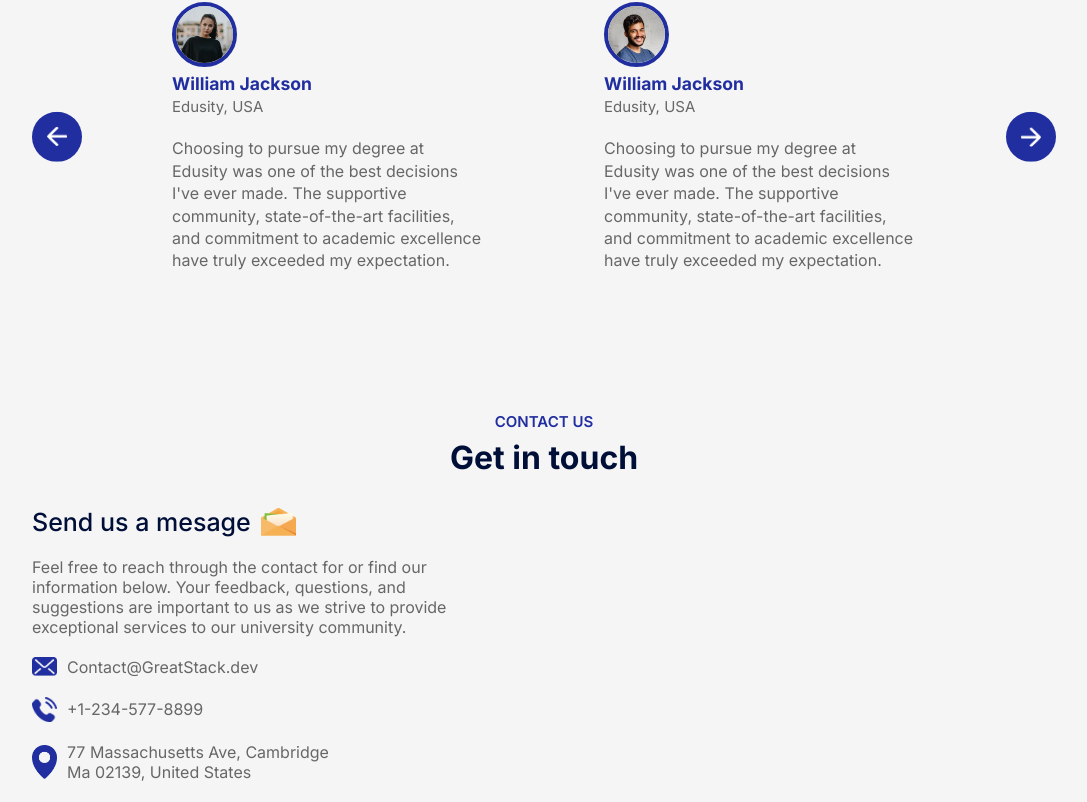
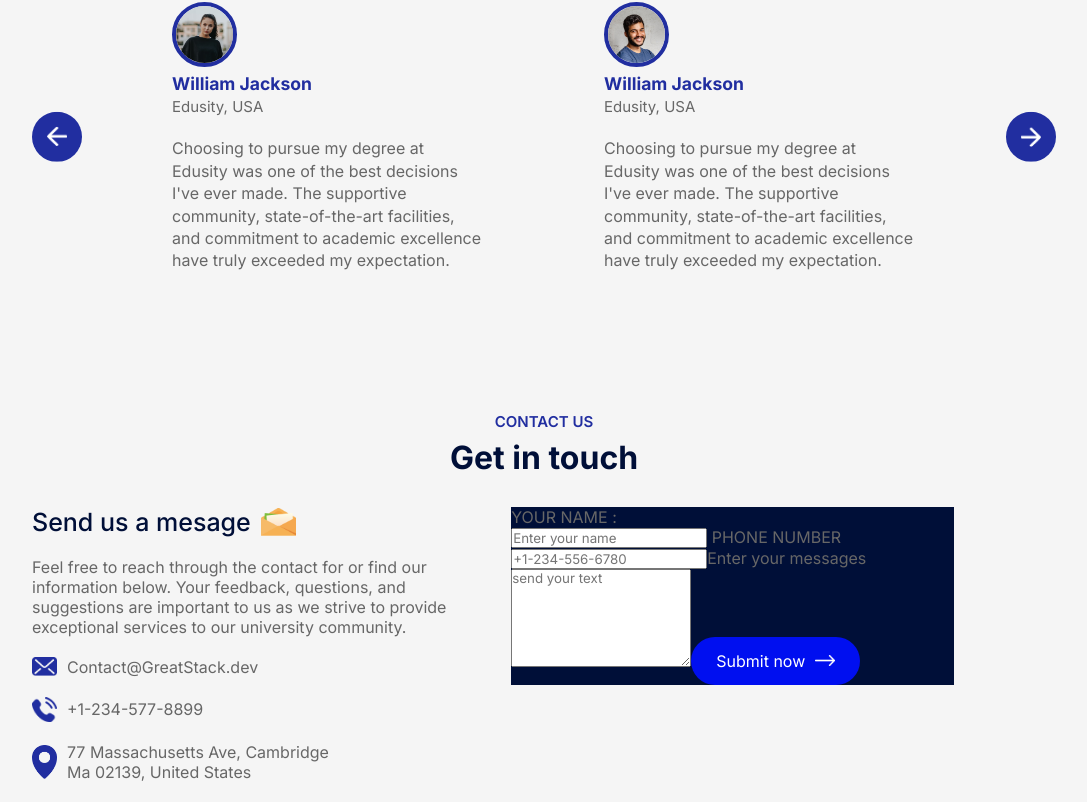
Before and after one commit to Developerfiyin/edusity-webpage, a React (Vite) app: page / in a window 1280 px wide. Shown: the part 2704-3506 px from the top of the page, without its empty margins (96-1183 px from the left). Built offline with nearby package versions, Linux system fonts and the light colour scheme.

Commit message:
added form to the other div of the class contact-col

```diff
--- a/src/Components/Contact/contact.css
+++ b/src/Components/Contact/contact.css
@@ -39,3 +39,6 @@
   width: 25px;
   margin-right: 10px;
 }
+form {
+  background-color: #000f38;
+}
--- a/src/Components/Contact/contact.jsx
+++ b/src/Components/Contact/contact.jsx
@@ -3,6 +3,7 @@ import msgicon from "../../assets/msg-icon.png";
 import mailicon from "../../assets/mail-icon.png";
 import phoneicon from "../../assets/phone-icon.png";
 import locationicon from "../../assets/location-icon.png";
+import arrwwhite from "../../assets/white-arrow.png";
 
 const Contact = () => {
   return (
@@ -36,7 +37,35 @@ const Contact = () => {
           </li>
         </ul>
       </div>
-      <div className="contact-col"></div>
+      <div className="contact-col">
+        <form>
+          <label htmlFor="Name"> YOUR NAME :</label> <br />
+          <input
+            type="text"
+            name="Your name"
+            placeholder="Enter your name"
+            required
+          />
+          <label htmlFor="number"> PHONE NUMBER</label>
+          <input
+            type="tel"
+            placeholder="+1-234-556-6780"
+            name="number"
+            required
+          />
+          <label htmlFor="text">Enter your messages</label>
+          <textarea
+            type="text"
+            placeholder="send your text"
+            rows="6"
+            required
+          />
+          <button type="submit" className="btn dark-icon">
+            {" "}
+            Submit now <img src={arrwwhite} alt="the white arrow icon" />
+          </button>
+        </form>
+      </div>
     </div>
   );
 };
```
